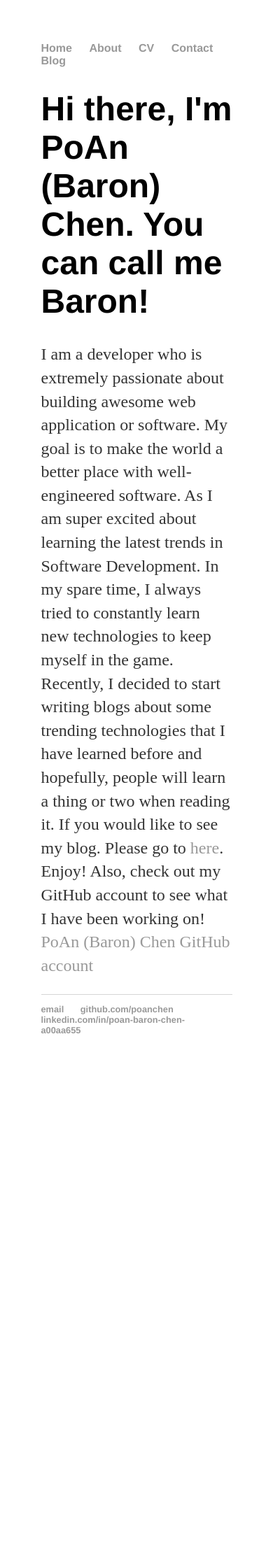
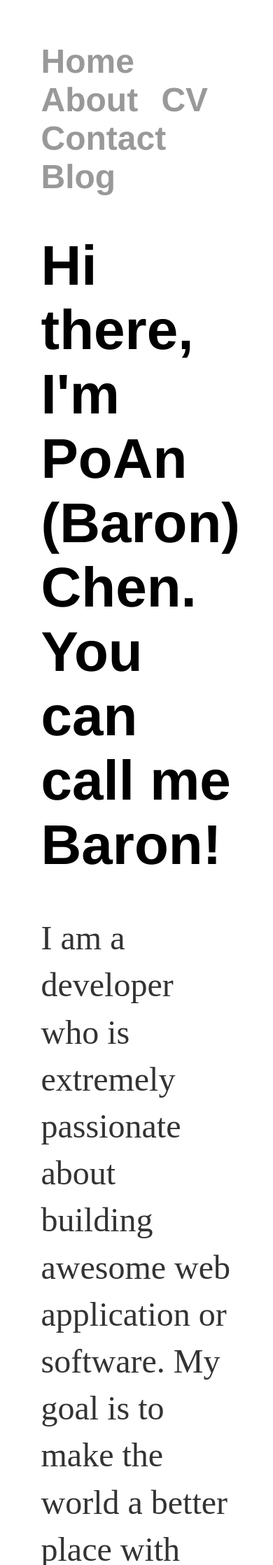
Before and after one commit to poanchen/poanchen.github.io, a Jekyll site: the page built from index.html, in a window 390 px wide. Shown: the top 2237 px of the page at 70% size. Built offline with Jekyll 4.4.1, drawn with Linux system fonts in a browser that asks for light colours; nearby versions of some CDN libraries; before the commit the page ends 1540 px from its top, so only the background shows below that.

Commit message:
Increase the font size in the mobile view

```diff
--- a/_layouts/default.html
+++ b/_layouts/default.html
@@ -4,7 +4,7 @@
 <head>
   <title>{{ page.title }}</title>
   <link rel="stylesheet" type="text/css" href="/css/main.css">
-  <link rel="stylesheet" href="//cdnjs.cloudflare.com/ajax/libs/highlight.js/9.7.0/styles/monokai-sublime.min.css">
+  <link rel="stylesheet" href="https://cdnjs.cloudflare.com/ajax/libs/highlight.js/9.7.0/styles/monokai-sublime.min.css">
 </head>
 
 <body>
@@ -27,7 +27,7 @@
     <li><a href="https://www.linkedin.com/in/poan-baron-chen-a00aa655">linkedin.com/in/poan-baron-chen-a00aa655</a></li>
   </ul>
   </footer>
-  <script src="//cdnjs.cloudflare.com/ajax/libs/highlight.js/9.7.0/highlight.min.js"></script>
+  <script src="https://cdnjs.cloudflare.com/ajax/libs/highlight.js/9.7.0/highlight.min.js"></script>
   <script>hljs.initHighlightingOnLoad();</script>
   <script src="/js/googleAnalytics.js"></script>
 </body>
--- a/css/main.css
+++ b/css/main.css
@@ -20,11 +20,39 @@ a:hover {
   text-decoration: underline;
 }
 h1 {
-  font-size: 3em;
   font-family:'Helvetica', 'Arial', 'Sans-Serif';
 }
+@media only screen and (min-width: 768px) {
+  /* tablets and desktop */
+  nav ul, footer ul {
+    font-size: 1em;
+  }
+  h1 {
+    font-size: 3em;
+  }
+  p {
+    font-size: 1.5em;
+  }
+  ul.posts {
+    font-size: 1.5em;
+  }
+}
+@media only screen and (max-width: 767px) {
+  /* phones */
+  nav ul, footer ul {
+    font-size: 3em;
+  }
+  h1 {
+    font-size: 5em;
+  }
+  p {
+    font-size: 3em;
+  }
+  ul.posts {
+    font-size: 3em;
+  }
+}
 p {
-  font-size: 1.5em;
   line-height: 1.4em;
   color: #333;
 }
@@ -34,7 +62,6 @@ footer {
 }
 ul.posts {
   margin: 20px auto 40px;
-  font-size: 1.5em;
 }
 ul.posts li {
   list-style: none;
```
